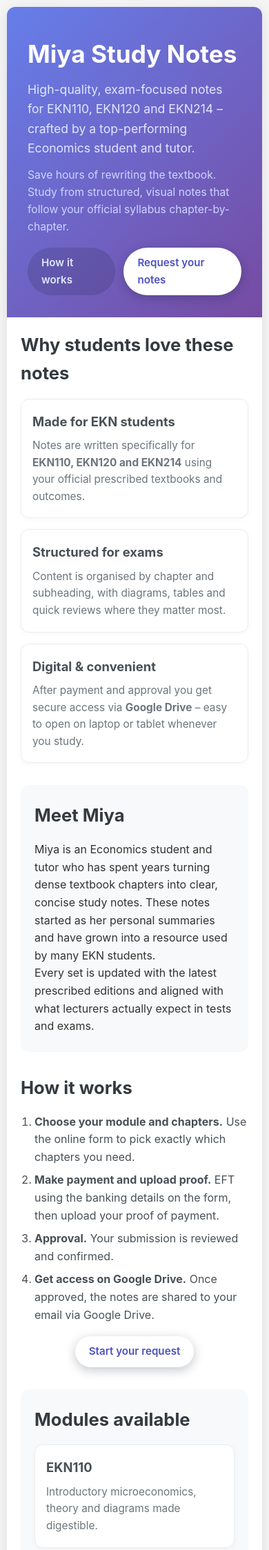
After one commit to riekert7/msn-web-app, a Python web app: template templates/index.html in a window 390 px wide. The commit adds this page. Shown: the top 2247 px of the page at 69% size. Run offline with Jinja, Linux system fonts and the light colour scheme; the template is opened without the code that fills it, so the values that code supplies are empty.

Commit message:
Add landing & result pages; UI and server tweaks
Add a marketing landing page and dedicated approval/denial result templates, plus related UI and server improvements.

- Dockerfile: increase Gunicorn timeout to 120s to accommodate Drive+Sheets+email operations.
- main.py: tighten Drive filename matching (avoid "Chapter 1" matching "Chapter 10"), fix Drive permission parameter (sendNotificationEmail), add a home (/) route, rename the form route handler and replace inline HTML responses with render_template calls for action messages, approved, and denied flows.
- Templates: add index.html, approved.html, denied.html, action_message.html; update form.html title and header (adds back link).
- static/styles.css: large style additions for the landing page, action/result pages, header/navigation and responsive layout tweaks; adjust bank-row grid sizing.

These changes improve UX, provide consistent styled feedback pages, and make long-running approval/deny operations more reliable.

```diff
--- a/static/styles.css
+++ b/static/styles.css
@@ -43,6 +43,231 @@ body {
     border-bottom: 1px solid #e9ecef;
 }
 
+.form-header-with-nav {
+    display: flex;
+    align-items: center;
+    justify-content: space-between;
+    gap: 16px;
+}
+
+.form-header-with-nav h1 {
+    margin: 0;
+}
+
+.header-link {
+    color: #e0e7ff;
+    font-size: 0.9rem;
+    text-decoration: none;
+    font-weight: 500;
+    padding: 6px 12px;
+    border-radius: 999px;
+    border: 1px solid rgba(224, 231, 255, 0.6);
+    background: rgba(15, 23, 42, 0.15);
+    white-space: nowrap;
+}
+
+.header-link:hover {
+    background: rgba(15, 23, 42, 0.3);
+}
+
+/* Approve / Deny result pages */
+.form-header-denied {
+    background: linear-gradient(135deg, #6c757d 0%, #495057 100%);
+}
+
+.form-header-message {
+    background: linear-gradient(135deg, #5a6268 0%, #343a40 100%);
+}
+
+.action-result {
+    padding: 32px 30px;
+    text-align: center;
+}
+
+.action-result-icon {
+    width: 56px;
+    height: 56px;
+    margin: 0 auto 16px;
+    border-radius: 50%;
+    display: flex;
+    align-items: center;
+    justify-content: center;
+    font-size: 1.75rem;
+    font-weight: 700;
+}
+
+.action-result-success .action-result-icon {
+    background: #d4edda;
+    color: #155724;
+}
+
+.action-result-denied .action-result-icon {
+    background: #f8d7da;
+    color: #721c24;
+}
+
+.action-result h2 {
+    font-size: 1.35rem;
+    margin-bottom: 10px;
+    color: #343a40;
+}
+
+.action-result p {
+    color: #6c757d;
+    margin-bottom: 20px;
+    max-width: 480px;
+    margin-left: auto;
+    margin-right: auto;
+}
+
+.action-result .btn-primary {
+    display: inline-block;
+    padding: 12px 24px;
+    border-radius: 999px;
+    font-weight: 600;
+    text-decoration: none;
+    background: linear-gradient(135deg, #667eea 0%, #764ba2 100%);
+    color: white;
+    border: none;
+    cursor: pointer;
+    transition: transform 0.2s ease, box-shadow 0.2s ease;
+}
+
+.action-result .btn-primary:hover {
+    transform: translateY(-1px);
+    box-shadow: 0 4px 15px rgba(102, 126, 234, 0.35);
+}
+
+.action-result-message p {
+    margin-bottom: 20px;
+}
+
+/* Landing page */
+.landing-hero {
+    background: linear-gradient(135deg, #667eea 0%, #764ba2 100%);
+    color: white;
+    padding: 40px 30px 32px;
+}
+
+.landing-hero-content h1 {
+    font-size: 2.2rem;
+    font-weight: 700;
+    margin-bottom: 10px;
+}
+
+.landing-tagline {
+    font-size: 1.1rem;
+    margin-bottom: 12px;
+    color: #e0e7ff;
+}
+
+.landing-subtext {
+    font-size: 0.98rem;
+    color: #cbd5ff;
+    max-width: 600px;
+}
+
+.landing-main {
+    padding: 30px;
+}
+
+.landing-section {
+    margin-bottom: 32px;
+}
+
+.landing-section-alt {
+    background: #f8f9fa;
+    border-radius: 12px;
+    padding: 24px 20px;
+}
+
+.landing-section h2 {
+    font-size: 1.6rem;
+    margin-bottom: 16px;
+    color: #343a40;
+}
+
+.landing-grid {
+    display: grid;
+    grid-template-columns: repeat(auto-fit, minmax(220px, 1fr));
+    gap: 16px;
+}
+
+.landing-card {
+    background: white;
+    border-radius: 12px;
+    padding: 18px 16px;
+    border: 1px solid #e9ecef;
+    box-shadow: 0 2px 8px rgba(0, 0, 0, 0.03);
+}
+
+.landing-card h3 {
+    margin-bottom: 8px;
+    font-size: 1.15rem;
+    color: #495057;
+}
+
+.landing-card p {
+    font-size: 0.96rem;
+    color: #6c757d;
+}
+
+.landing-cta {
+    margin-top: 18px;
+    display: flex;
+    gap: 12px;
+}
+
+.landing-cta.center {
+    justify-content: center;
+}
+
+.btn-primary,
+.btn-secondary {
+    display: inline-flex;
+    align-items: center;
+    justify-content: center;
+    padding: 10px 20px;
+    border-radius: 999px;
+    font-weight: 600;
+    font-size: 0.95rem;
+    text-decoration: none;
+    border: none;
+    cursor: pointer;
+}
+
+.btn-primary {
+    background: #ffffff;
+    color: #4c51bf;
+    box-shadow: 0 4px 15px rgba(15, 23, 42, 0.25);
+}
+
+.btn-primary:hover {
+    background: #eef2ff;
+}
+
+.btn-secondary {
+    background: rgba(15, 23, 42, 0.15);
+    color: #e0e7ff;
+}
+
+.btn-secondary:hover {
+    background: rgba(15, 23, 42, 0.3);
+}
+
+.steps-list {
+    margin-left: 20px;
+    color: #495057;
+}
+
+.steps-list li {
+    margin-bottom: 8px;
+}
+
+.landing-subtext.center {
+    text-align: center;
+}
+
 .notice-section h3 {
     color: #495057;
     margin-bottom: 15px;
@@ -85,7 +310,7 @@ body {
 
 .bank-row {
     display: grid;
-    grid-template-columns: 140px 1fr auto;
+    grid-template-columns: 130px minmax(0, 1fr) auto;
     align-items: center;
     gap: 12px;
     font-family: 'Courier New', monospace;
@@ -499,6 +724,15 @@ button[type="submit"]:disabled {
     .form-header h1 {
         font-size: 1.5rem;
     }
+
+    .form-header-with-nav {
+        flex-direction: column;
+        align-items: flex-start;
+    }
+
+    .landing-main {
+        padding: 20px;
+    }
 }
 
 @media (max-width: 480px) {
@@ -508,6 +742,16 @@ button[type="submit"]:disabled {
 
     .checkbox-grid label {
         justify-content: center;
+    }
+
+    .bank-row {
+        grid-template-columns: 1fr;
+        gap: 6px;
+    }
+
+    .bank-copy-btn {
+        justify-self: flex-start;
+        margin-top: 2px;
     }
 }
 
--- a/templates/form.html
+++ b/templates/form.html
@@ -3,13 +3,14 @@
 <head>
     <meta charset="UTF-8">
     <meta name="viewport" content="width=device-width, initial-scale=1.0">
-    <title>EKN Chapters and Payment - MiyaStudyNotes</title>
+    <title>EKN Chapters and Payment - Miya Study Notes</title>
     <link rel="stylesheet" href="{{ url_for('static', filename='styles.css') }}">
 </head>
 <body>
     <div class="container">
-        <div class="form-header">
+        <div class="form-header form-header-with-nav">
             <h1>EKN Chapters and Payment</h1>
+            <a href="{{ url_for('home') }}" class="header-link">← Back to website</a>
         </div>
 
         <div class="notice-section">
--- /dev/null
+++ b/templates/index.html
@@ -0,0 +1,115 @@
+<!DOCTYPE html>
+<html lang="en">
+<head>
+    <meta charset="UTF-8">
+    <meta name="viewport" content="width=device-width, initial-scale=1.0">
+    <title>Miya Study Notes – EKN Modules</title>
+    <link rel="stylesheet" href="{{ url_for('static', filename='styles.css') }}">
+</head>
+<body>
+    <div class="container">
+        <header class="landing-hero">
+            <div class="landing-hero-content">
+                <h1>Miya Study Notes</h1>
+                <p class="landing-tagline">
+                    High-quality, exam-focused notes for EKN110, EKN120 and EKN214 –
+                    crafted by a top-performing Economics student and tutor.
+                </p>
+                <p class="landing-subtext">
+                    Save hours of rewriting the textbook. Study from structured, visual notes that
+                    follow your official syllabus chapter-by-chapter.
+                </p>
+                <div class="landing-cta">
+                    <a href="{{ url_for('home') }}#how-it-works" class="btn-secondary">How it works</a>
+                    <a href="{{ url_for('form') }}" class="btn-primary">Request your notes</a>
+                </div>
+            </div>
+        </header>
+
+        <main class="landing-main">
+            <section id="why-notes" class="landing-section">
+                <h2>Why students love these notes</h2>
+                <div class="landing-grid">
+                    <div class="landing-card">
+                        <h3>Made for EKN students</h3>
+                        <p>
+                            Notes are written specifically for <strong>EKN110, EKN120 and EKN214</strong>
+                            using your official prescribed textbooks and outcomes.
+                        </p>
+                    </div>
+                    <div class="landing-card">
+                        <h3>Structured for exams</h3>
+                        <p>
+                            Content is organised by chapter and subheading, with diagrams, tables and
+                            quick reviews where they matter most.
+                        </p>
+                    </div>
+                    <div class="landing-card">
+                        <h3>Digital &amp; convenient</h3>
+                        <p>
+                            After payment and approval you get secure access via <strong>Google Drive</strong>
+                            – easy to open on laptop or tablet whenever you study.
+                        </p>
+                    </div>
+                </div>
+            </section>
+
+            <section id="about" class="landing-section landing-section-alt">
+                <h2>Meet Miya</h2>
+                <p>
+                    Miya is an Economics student and tutor who has spent years turning dense textbook
+                    chapters into clear, concise study notes. These notes started as her personal
+                    summaries and have grown into a resource used by many EKN students.
+                </p>
+                <p>
+                    Every set is updated with the latest prescribed editions and aligned with what
+                    lecturers actually expect in tests and exams.
+                </p>
+            </section>
+
+            <section id="how-it-works" class="landing-section">
+                <h2>How it works</h2>
+                <ol class="steps-list">
+                    <li><strong>Choose your module and chapters.</strong> Use the online form to pick exactly which chapters you need.</li>
+                    <li><strong>Make payment and upload proof.</strong> EFT using the banking details on the form, then upload your proof of payment.</li>
+                    <li><strong>Approval.</strong> Your submission is reviewed and confirmed.</li>
+                    <li><strong>Get access on Google Drive.</strong> Once approved, the notes are shared to your email via Google Drive.</li>
+                </ol>
+                <div class="landing-cta center">
+                    <a href="{{ url_for('form') }}" class="btn-primary">Start your request</a>
+                </div>
+            </section>
+
+            <section id="modules" class="landing-section landing-section-alt">
+                <h2>Modules available</h2>
+                <div class="landing-grid">
+                    <div class="landing-card">
+                        <h3>EKN110</h3>
+                        <p>Introductory microeconomics, theory and diagrams made digestible.</p>
+                    </div>
+                    <div class="landing-card">
+                        <h3>EKN120</h3>
+                        <p>Introductory macroeconomics, business cycles and policy summarized.</p>
+                    </div>
+                    <div class="landing-card">
+                        <h3>EKN214</h3>
+                        <p>Intermediate macroeconomics with clear, step-by-step logic.</p>
+                    </div>
+                </div>
+            </section>
+
+            <section id="cta" class="landing-section">
+                <h2>Ready to make EKN easier?</h2>
+                <p class="landing-subtext center">
+                    It takes less than two minutes to submit your request.
+                </p>
+                <div class="landing-cta center">
+                    <a href="{{ url_for('form') }}" class="btn-primary">Request notes</a>
+                </div>
+            </section>
+        </main>
+    </div>
+
+    <script src="{{ url_for('static', filename='script.js') }}"></script>
+</body>
+</html>
```
Also changed, not shown: main.py (+19 -12 lines), templates/action_message.html (added, +20 -0 lines), templates/approved.html (added, +22 -0 lines), templates/denied.html (added, +22 -0 lines), 1 other file.
